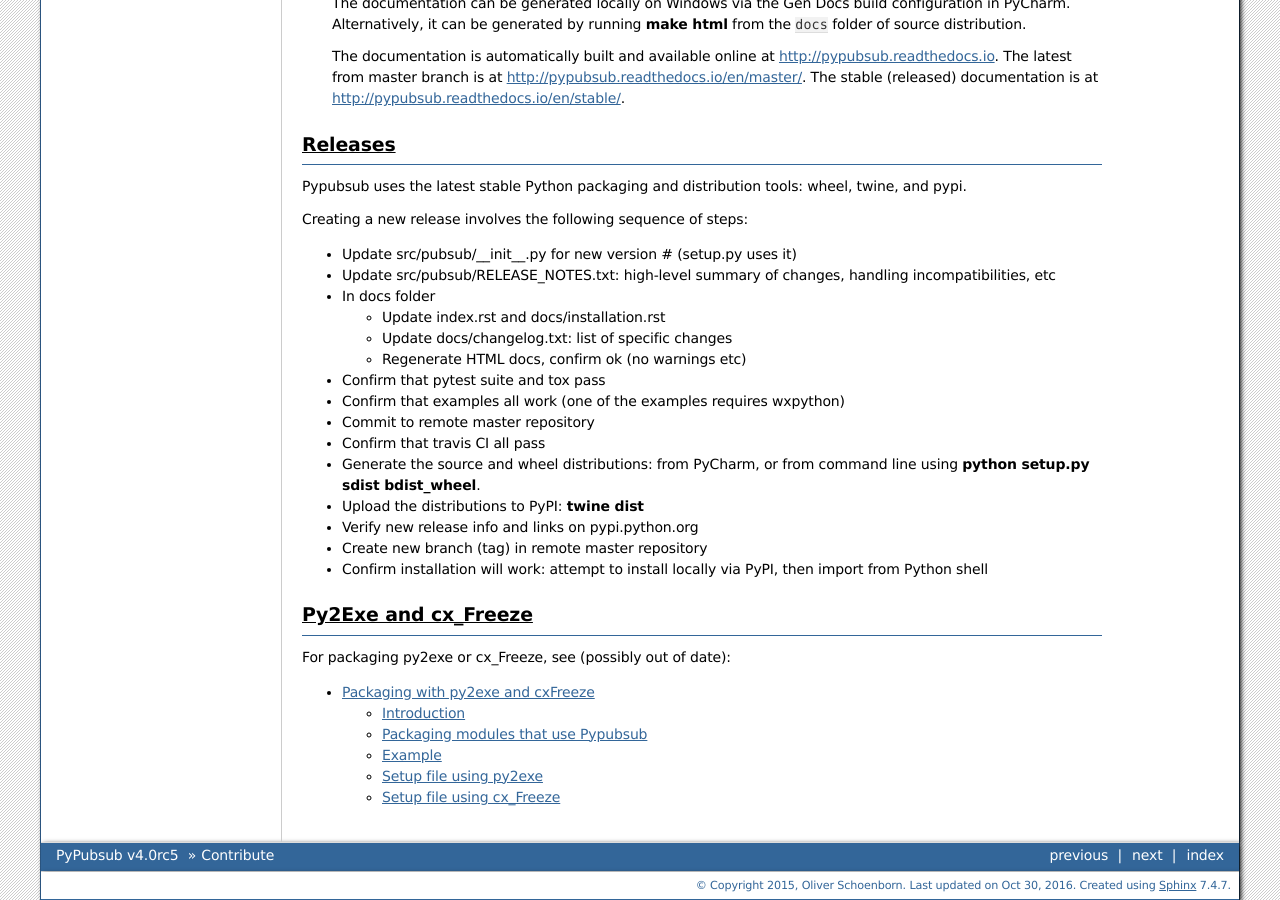
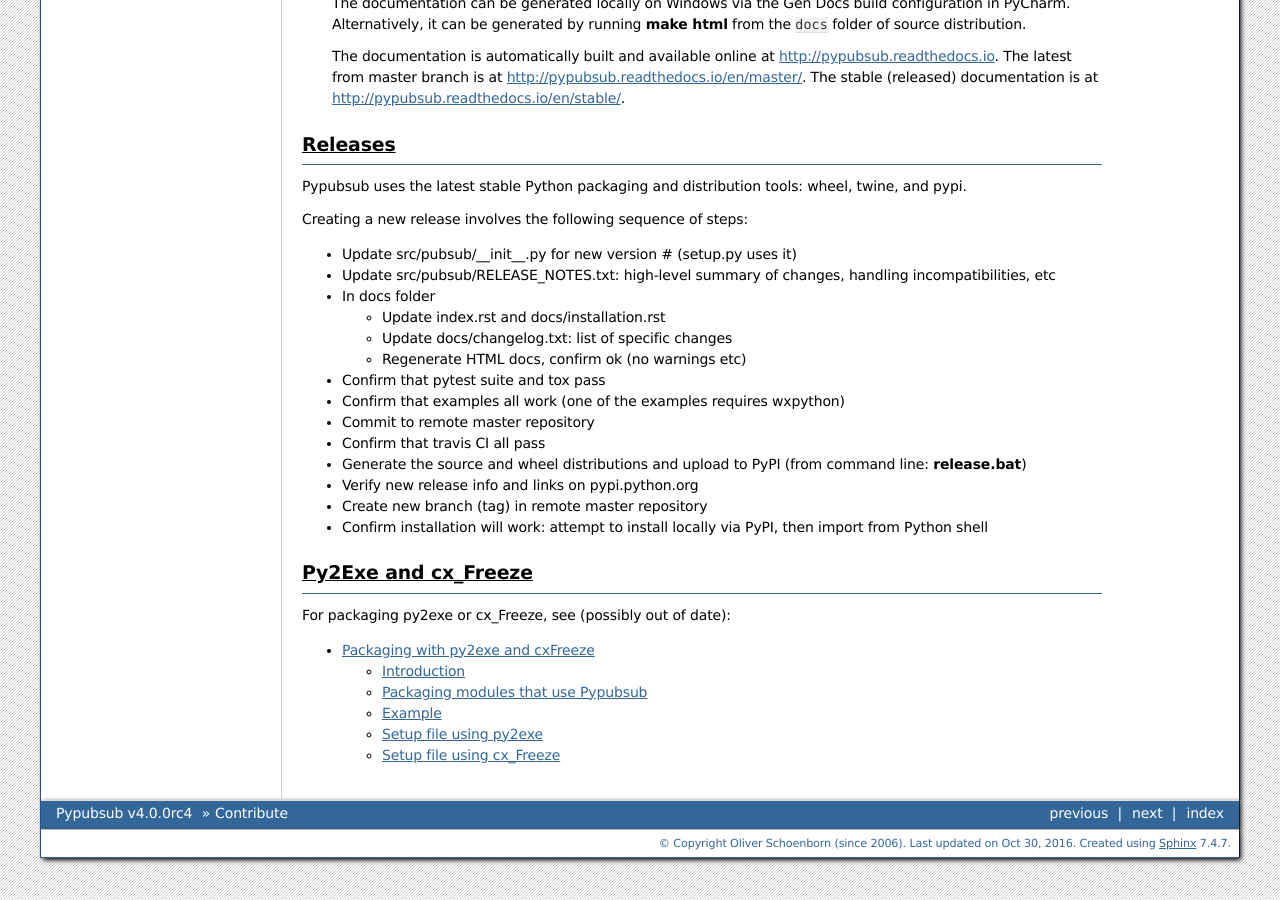
Before and after one commit to schollii/pypubsub, a Sphinx documentation site: the page built from docs/development/dev_index.rst, in a window 1280 px wide and 900 px high, scrolled down 1967 px. Built offline with Sphinx 7.4.7, drawn with Linux system fonts in a browser that asks for light colours; some of the changed text lies outside the part shown.

Commit message:
FIX: release steps and versioning

```diff
--- a/docs/conf.py
+++ b/docs/conf.py
@@ -51,16 +51,19 @@
 
 # General information about the project.
 project = 'PyPubsub'
-copyright = '2015, Oliver Schoenborn'
+copyright = 'Oliver Schoenborn (since 2006)'
 
 # The version info for the project you're documenting, acts as replacement for
 # |version| and |release|, also used in various other places throughout the
 # built documents.
 #
+import pubsub
+# The full version, including alpha/beta/rc tags.
+release = pubsub.__version__
+
 # The short X.Y version.
-version = '4.0'
-# The full version, including alpha/beta/rc tags.
-release = '4.0.0rc4'
+import re
+version = re.search("[0-9]\.[0-9]", release).group(0)
 
 # The language for content autogenerated by Sphinx. Refer to documentation
 # for a list of supported languages.
@@ -123,10 +126,10 @@
 
 # The name for this set of Sphinx documents.  If None, it defaults to
 # "<project> v<release> documentation".
-html_title = "PyPubsub v4.0rc5 Documentation"
+html_title = "Pypubsub v" + release + " Documentation"
 
 # A shorter title for the navigation bar.  Default is the same as html_title.
-html_short_title = "PyPubsub v4.0rc5"
+html_short_title = "Pypubsub  v" + release
 
 # The name of an image file (relative to this directory) to place at the top
 # of the sidebar.
--- a/docs/development/dev_index.rst
+++ b/docs/development/dev_index.rst
@@ -111,9 +111,8 @@
 - Confirm that examples all work (one of the examples requires wxpython)
 - Commit to remote master repository
 - Confirm that travis CI all pass
-- Generate the source and wheel distributions: from PyCharm, or from command line using
-  :command:`python setup.py sdist bdist_wheel`.
-- Upload the distributions to PyPI: :command:`twine dist`
+- Generate the source and wheel distributions and upload to PyPI (from command line:
+  :command:`release.bat`)
 - Verify new release info and links on pypi.python.org
 - Create new branch (tag) in remote master repository
 - Confirm installation will work: attempt to install locally via PyPI, then import
```
Also changed, not shown: 1 other file.
